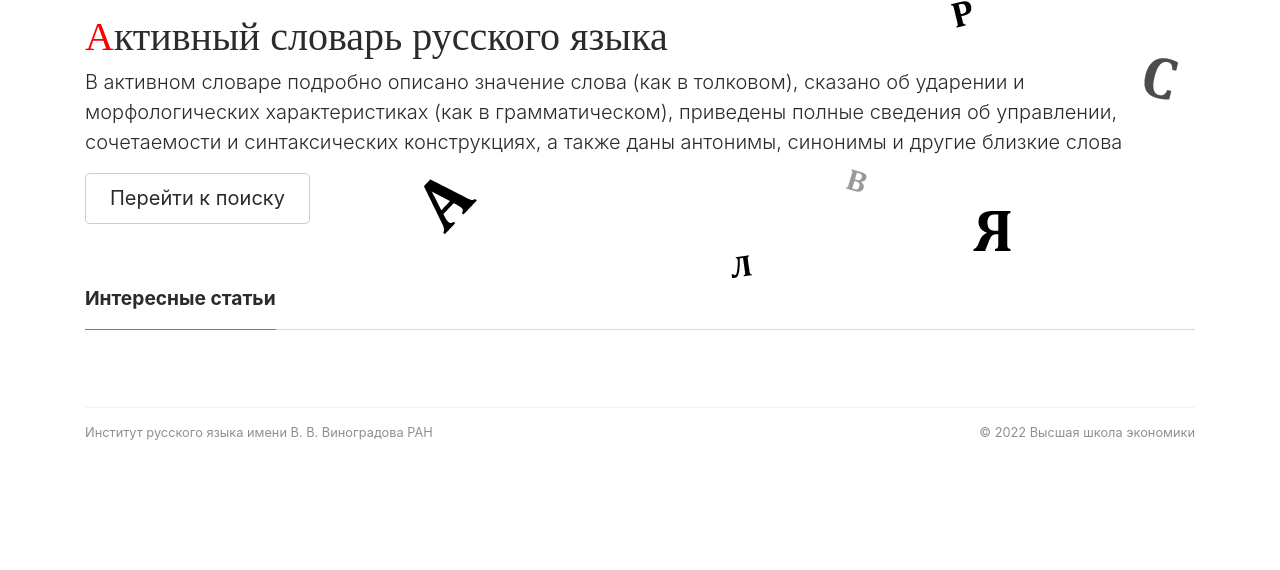
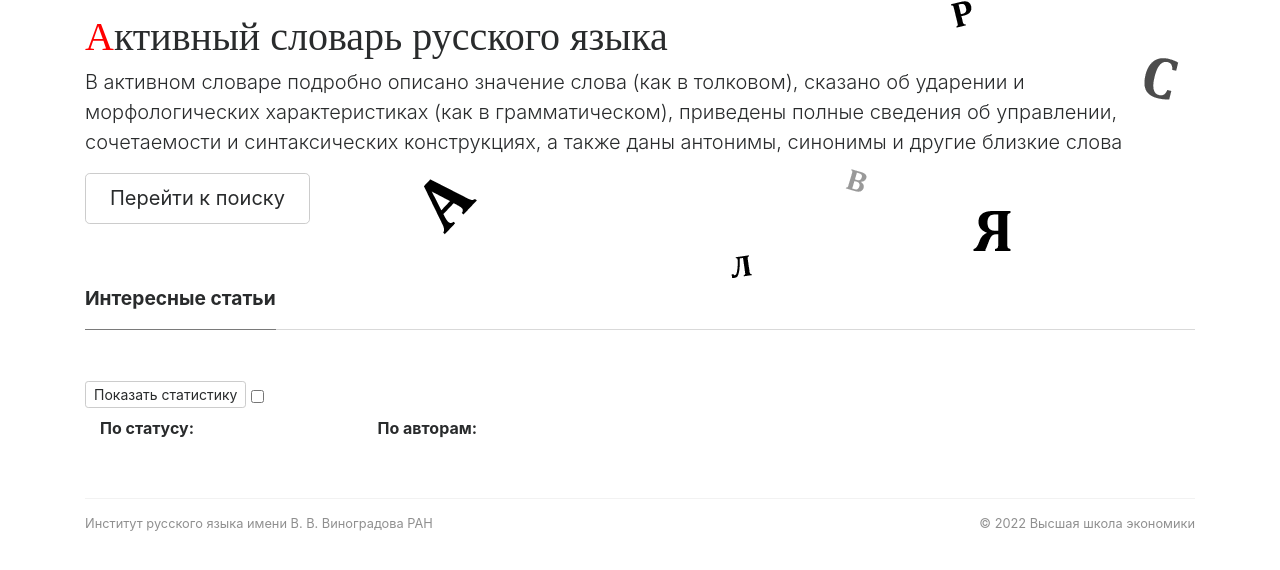
Before and after one commit to lyubovchubarova/ActiveDictDB2023, a Flask app: page / in a window 1280 px wide. Shown: the part 105-675 px from the top of the page. Run offline with Flask 2, Linux system fonts and the light colour scheme; data that the repository does not hold is empty; some libraries are stand-ins or nearby versions; some web fonts are replaced.

Commit message:
Add files via upload

```diff
--- a/templates/index.html
+++ b/templates/index.html
@@ -39,7 +39,31 @@
             </div>
             <!-- end post -->
             {%  endfor %}
-
+        </div>
+    <br>
+    <label for="pseudoBtn" class="btn btn-sm btn-secondary">Показать статистику</label>
+        <input type="checkbox" id="pseudoBtn">
+        <div class="text">
+            <div class="container">
+                <div class="row">
+                    <div class="col-sm-3">
+                        <label class="card-text"><b>По статусу: </b></label>
+                        <p class="card-text">
+                            {% for status in statuses %}
+                                {{ status[0] }}: {{ status[1] }} <br>
+                            {% endfor %}
+                        </p>
+                    </div>
+                    <div class="col-sm-3">
+                        <label class="card-text"><b>По авторам: </b></label>
+                        <p class="card-text">
+                            {% for author in authors %}
+                                {{ author[0] }}: {{ author[1] }} <br>
+                            {% endfor %}
+                        </p>
+                    </div>
+                </div>
+            </div>
         </div>
     </section>
 {% endblock %}
```
Also changed, not shown: templates/results.html (+26 -0 lines).
